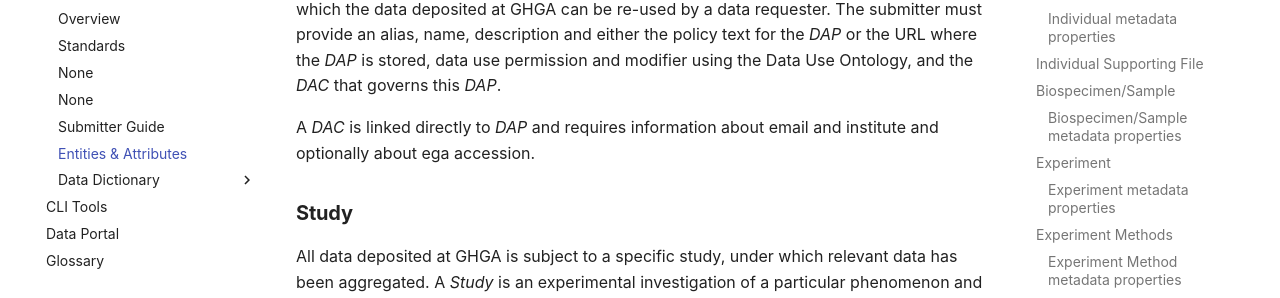
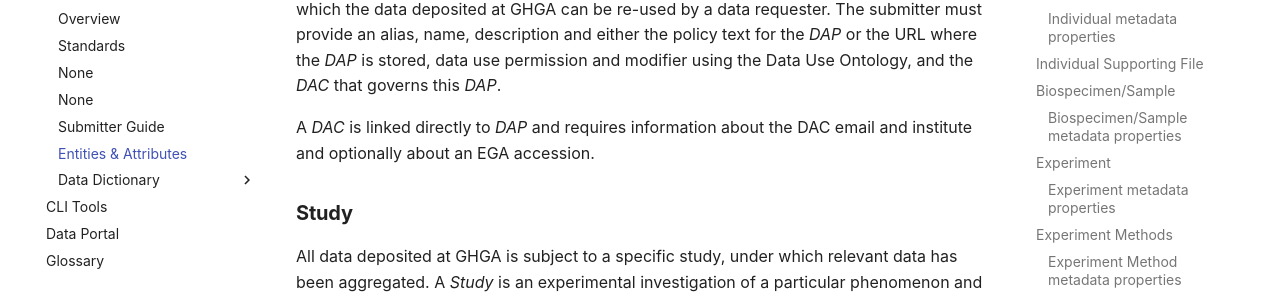
Before and after one commit to ghga-de/docs.ghga.de, an MkDocs documentation site: the page built from user_docs/metadata/entities.md, in a window 1280 px wide and 900 px high, scrolled down 5120 px. Shown: the part 143-441 px from the top of the window. Built offline with MkDocs 1.6.1 and Material for MkDocs 9.7.7, drawn with Linux system fonts in a browser that asks for light colours; comment, search, counter and statistics services are not loaded.

Commit message:
Update user_docs/metadata/entities.md
Co-authored-by: Karoline Mauer <105430060+mauerk@users.noreply.github.com>

```diff
--- a/user_docs/metadata/entities.md
+++ b/user_docs/metadata/entities.md
@@ -122,7 +122,7 @@ Depositing data at GHGA requires a data submitter to provide a *Data Access Comm
 
 A *DAP* is directly linked to the *DAC* and *Dataset* entity, thus providing  the condition under which the data deposited at GHGA can be re-used by a data requester. The submitter must provide an alias, name, description and either the policy text for the *DAP* or the URL where the *DAP* is stored, data use permission and modifier using the Data Use Ontology, and the *DAC* that governs this *DAP*.
 
-A *DAC* is linked directly to *DAP* and requires information about email and institute and optionally about ega accession.
+A *DAC* is linked directly to *DAP* and requires information about the DAC email and institute and optionally about an EGA accession.
 
 ### **Study**
 
```
